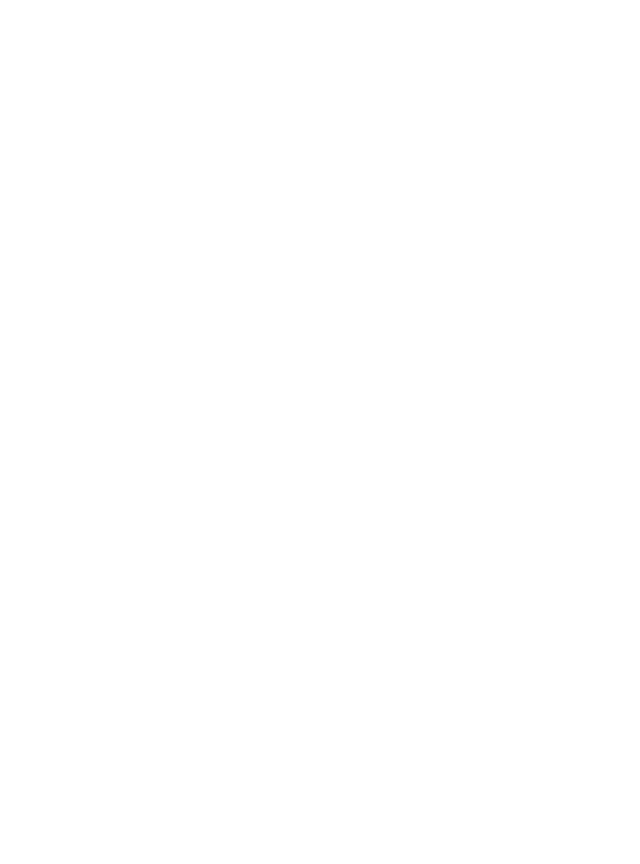
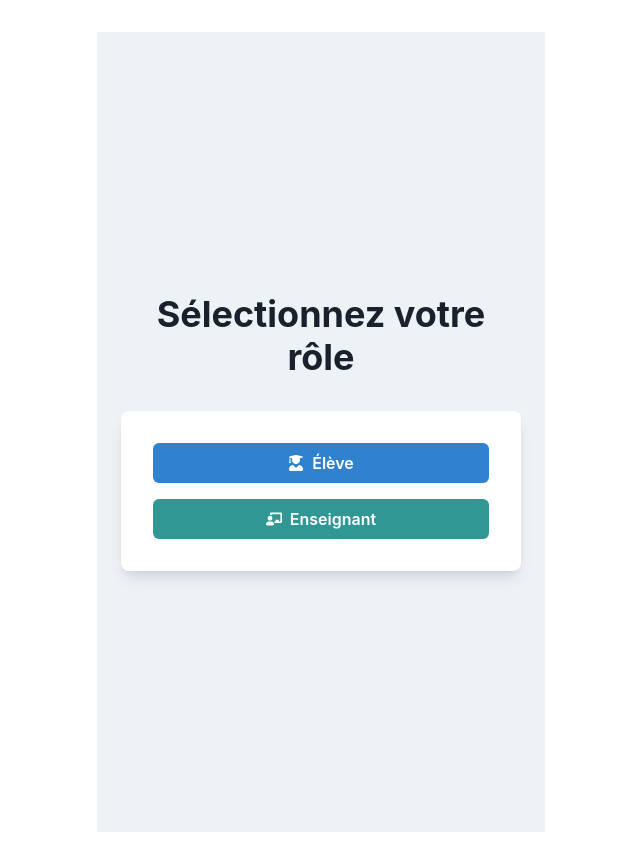
Before and after one commit to apanchoo/R504-SAE502, a React (Vite) app in the folder Client/identification/: page /select-role in a window 1280 px wide. Before the commit this address had no page. Shown: the whole page, without its empty margins (319-959 px from the left). Before the commit the page ends 800 px from the top, so only its background shows below. Built offline with nearby package versions, Linux system fonts and the light colour scheme.

Commit message:
début reconnaissance faciale

```diff
--- a/Client/identification/package.json
+++ b/Client/identification/package.json
@@ -14,6 +14,7 @@
     "@chakra-ui/react": "^2.8.1",
     "@emotion/react": "^11.11.1",
     "@emotion/styled": "^11.11.0",
+    "face-api.js": "^0.22.2",
     "framer-motion": "^10.16.4",
     "react": "^18.2.0",
     "react-dom": "^18.2.0",
--- a/Client/identification/src/App.jsx
+++ b/Client/identification/src/App.jsx
@@ -2,6 +2,7 @@
 import { ChakraProvider } from '@chakra-ui/react';
 import { BrowserRouter, Routes, Route } from 'react-router-dom';
 import LoginPage from './screens/LoginPage';
+import RoleSelectionPage from './screens/RoleSelectionPage';
 import PresencePage from './screens/PresencePage'; // Créez ce composant pour gérer l'émargement
 import './App.css';
 
@@ -12,6 +13,7 @@
         <Routes>
           <Route path="/" element={<LoginPage />} />
           <Route path="/presence" element={<PresencePage />} />
+          <Route path="/select-role" element={<RoleSelectionPage />} />
         </Routes>
       </BrowserRouter>
     </ChakraProvider>
--- a/Client/identification/src/screens/LoginPage.jsx
+++ b/Client/identification/src/screens/LoginPage.jsx
@@ -31,7 +31,8 @@
 
   const handleLoginSuccess = () => {
     // Après une connexion réussie
-    navigate('/presence');
+    //navigate('/presence');
+    navigate('/select-role');
   };
 
   return (
--- a/Client/identification/src/screens/PresencePage.jsx
+++ b/Client/identification/src/screens/PresencePage.jsx
@@ -1,5 +1,6 @@
 // screens/PresencePage.jsx
 import React, { useRef, useState } from 'react';
+
 import {
     Box,
     Button,
--- /dev/null
+++ b/Client/identification/src/screens/RoleSelectionPage.jsx
@@ -0,0 +1,54 @@
+import React from 'react';
+import {
+  Box,
+  Button,
+  Heading,
+  VStack,
+  useColorModeValue,
+  Icon,
+} from '@chakra-ui/react';
+import { useNavigate } from 'react-router-dom';
+import { FaUserGraduate, FaChalkboardTeacher } from 'react-icons/fa';
+
+export default function RoleSelectionPage() {
+  const navigate = useNavigate();
+  const boxBg = useColorModeValue('white', 'gray.700');
+
+  const handleSelectRole = (role) => {
+    // Supposons que la route '/presence' est la page de présence pour les élèves
+    if (role === 'student') {
+      navigate('/presence');
+    } else if (role === 'teacher') {
+      // Ici, vous pouvez naviguer vers une autre page spécifique aux enseignants
+      navigate('/teacher-dashboard');
+    }
+  };
+
+  return (
+    <Box minH="100vh" bg={useColorModeValue('gray.100', 'gray.800')} align="center" justify="center">
+      <VStack spacing={8} mx="auto" maxW="md" py={12} px={6} align="center" justify="center" height="100vh">
+        <Heading fontSize="4xl" textAlign="center">Sélectionnez votre rôle</Heading>
+        <Box p={8} bg={boxBg} rounded="lg" boxShadow="lg" width="full">
+          <VStack spacing={4}>
+            <Button
+              leftIcon={<Icon as={FaUserGraduate} />}
+              width="full"
+              colorScheme="blue"
+              onClick={() => handleSelectRole('student')}
+            >
+              Élève
+            </Button>
+            <Button
+              leftIcon={<Icon as={FaChalkboardTeacher} />}
+              width="full"
+              colorScheme="teal"
+              onClick={() => handleSelectRole('teacher')}
+            >
+              Enseignant
+            </Button>
+          </VStack>
+        </Box>
+      </VStack>
+    </Box>
+  );
+}
```
Also changed, not shown: 1 other file (tests, documents, lock files or other folders).
